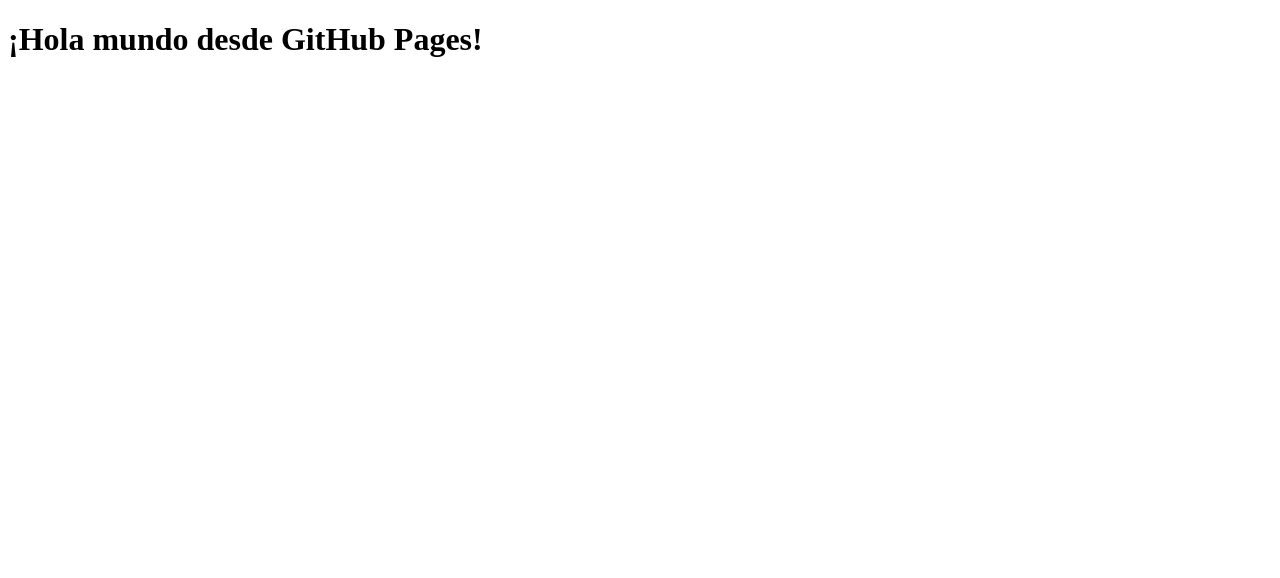
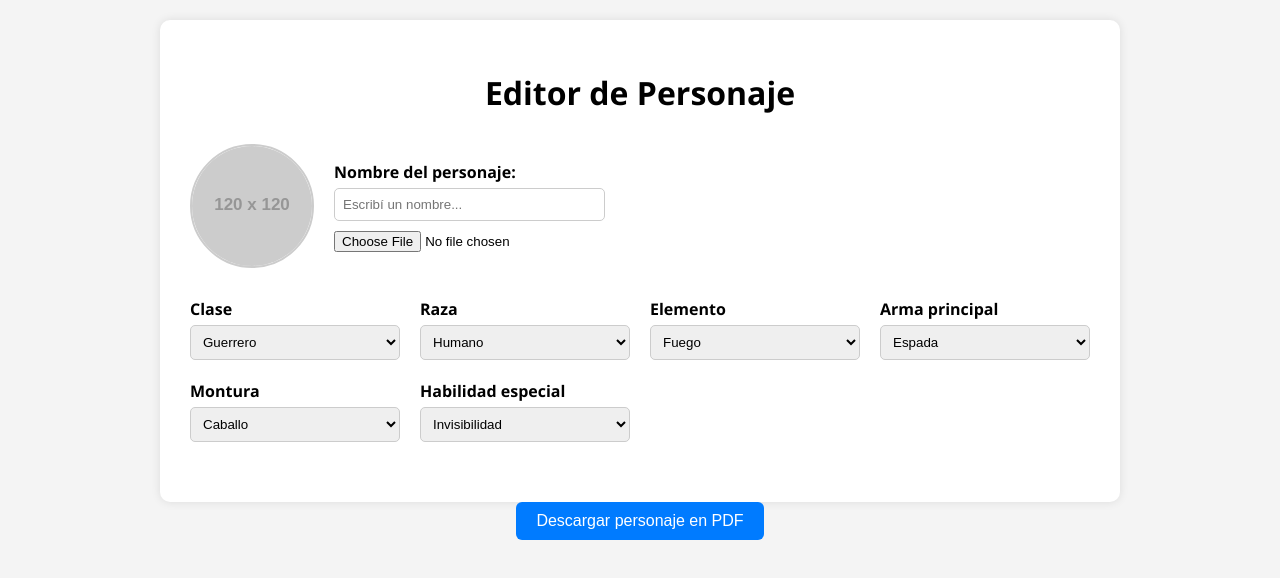
Before and after one commit to Foxsyss/Foxsyss.github.io, a plain HTML site: page index.html in a window 1280 px wide. Drawn offline with Linux system fonts and the light colour scheme; placeholder pictures from the web are drawn by us.

Commit message:
Update index.html

```diff
--- a/index.html
+++ b/index.html
@@ -1,10 +1,176 @@
 <!DOCTYPE html>
 <html lang="es">
 <head>
-  <meta charset="UTF-8">
-  <title>Mi Primera Página</title>
+  <meta charset="UTF-8" />
+  <meta name="viewport" content="width=device-width, initial-scale=1.0" />
+  <title>Editor de Personaje</title>
+  <script src="https://cdnjs.cloudflare.com/ajax/libs/html2pdf.js/0.10.1/html2pdf.bundle.min.js"></script>
+  <style>
+    body {
+      font-family: 'Segoe UI', sans-serif;
+      background-color: #f4f4f4;
+      margin: 0;
+      padding: 20px;
+    }
+    .container {
+      max-width: 900px;
+      margin: auto;
+      background: white;
+      padding: 30px;
+      border-radius: 10px;
+      box-shadow: 0 0 10px rgba(0,0,0,0.1);
+    }
+    h1 {
+      text-align: center;
+      margin-bottom: 30px;
+    }
+    .avatar-section {
+      display: flex;
+      align-items: center;
+      gap: 20px;
+      margin-bottom: 30px;
+    }
+    .avatar-section img {
+      width: 120px;
+      height: 120px;
+      object-fit: cover;
+      border-radius: 50%;
+      border: 2px solid #ccc;
+    }
+    .avatar-section input[type="file"] {
+      margin-top: 10px;
+    }
+    .grid {
+      display: grid;
+      grid-template-columns: repeat(auto-fit, minmax(200px, 1fr));
+      gap: 20px;
+      margin-bottom: 30px;
+    }
+    label {
+      font-weight: bold;
+    }
+    select, input[type="text"] {
+      width: 100%;
+      padding: 8px;
+      margin-top: 5px;
+      border-radius: 5px;
+      border: 1px solid #ccc;
+    }
+    .btn-pdf {
+      display: block;
+      margin: 0 auto;
+      padding: 10px 20px;
+      background-color: #007bff;
+      color: white;
+      border: none;
+      border-radius: 6px;
+      cursor: pointer;
+      font-size: 16px;
+    }
+    .btn-pdf:hover {
+      background-color: #0056b3;
+    }
+  </style>
 </head>
 <body>
-  <h1>¡Hola mundo desde GitHub Pages!</h1>
+  <div class="container" id="pdfContent">
+    <h1>Editor de Personaje</h1>
+
+    <div class="avatar-section">
+      <img id="avatar" src="https://via.placeholder.com/120" alt="Avatar" />
+      <div>
+        <label for="name">Nombre del personaje:</label><br />
+        <input type="text" id="name" placeholder="Escribí un nombre..." /><br />
+        <input type="file" id="avatarInput" accept="image/*" />
+      </div>
+    </div>
+
+    <div class="grid">
+      <div>
+        <label>Clase</label>
+        <select>
+          <option>Guerrero</option>
+          <option>Mago</option>
+          <option>Arquero</option>
+          <option>Ladrón</option>
+        </select>
+      </div>
+      <div>
+        <label>Raza</label>
+        <select>
+          <option>Humano</option>
+          <option>Elfo</option>
+          <option>Enano</option>
+          <option>Orco</option>
+        </select>
+      </div>
+      <div>
+        <label>Elemento</label>
+        <select>
+          <option>Fuego</option>
+          <option>Agua</option>
+          <option>Tierra</option>
+          <option>Aire</option>
+        </select>
+      </div>
+      <div>
+        <label>Arma principal</label>
+        <select>
+          <option>Espada</option>
+          <option>Arco</option>
+          <option>Báculo</option>
+          <option>Dagas</option>
+        </select>
+      </div>
+      <div>
+        <label>Montura</label>
+        <select>
+          <option>Caballo</option>
+          <option>Dragón</option>
+          <option>Lobo</option>
+          <option>Grifo</option>
+        </select>
+      </div>
+      <div>
+        <label>Habilidad especial</label>
+        <select>
+          <option>Invisibilidad</option>
+          <option>Vuelo</option>
+          <option>Teletransportación</option>
+          <option>Curación</option>
+        </select>
+      </div>
+    </div>
+  </div>
+
+  <button class="btn-pdf" onclick="descargarPDF()">Descargar personaje en PDF</button>
+
+  <script>
+    const avatarInput = document.getElementById('avatarInput');
+    const avatar = document.getElementById('avatar');
+
+    avatarInput.addEventListener('change', function () {
+      const file = avatarInput.files[0];
+      if (file) {
+        const reader = new FileReader();
+        reader.onload = function (e) {
+          avatar.src = e.target.result;
+        };
+        reader.readAsDataURL(file);
+      }
+    });
+
+    function descargarPDF() {
+      const nombre = document.getElementById('name').value || 'personaje';
+      const element = document.getElementById('pdfContent');
+      html2pdf().set({
+        margin: 10,
+        filename: `${nombre}.pdf`,
+        image: { type: 'jpeg', quality: 0.98 },
+        html2canvas: { scale: 2 },
+        jsPDF: { unit: 'mm', format: 'a4', orientation: 'portrait' }
+      }).from(element).save();
+    }
+  </script>
 </body>
 </html>
```
